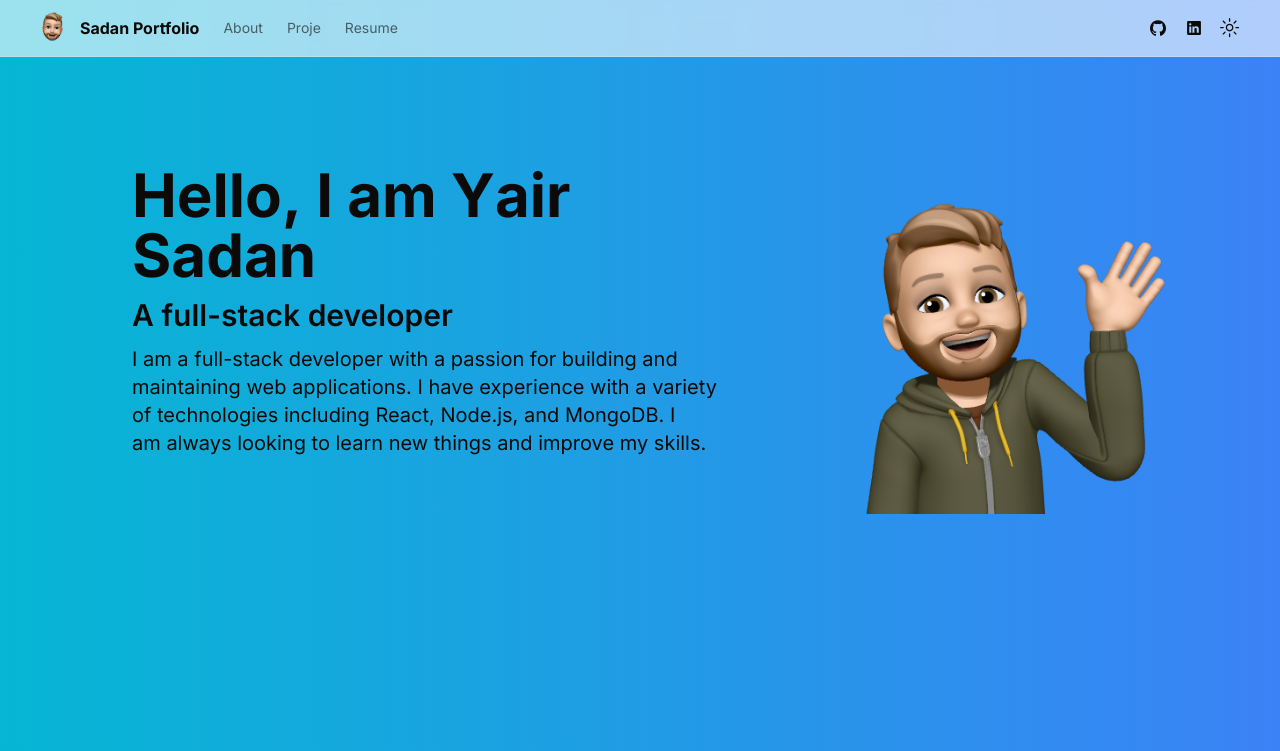
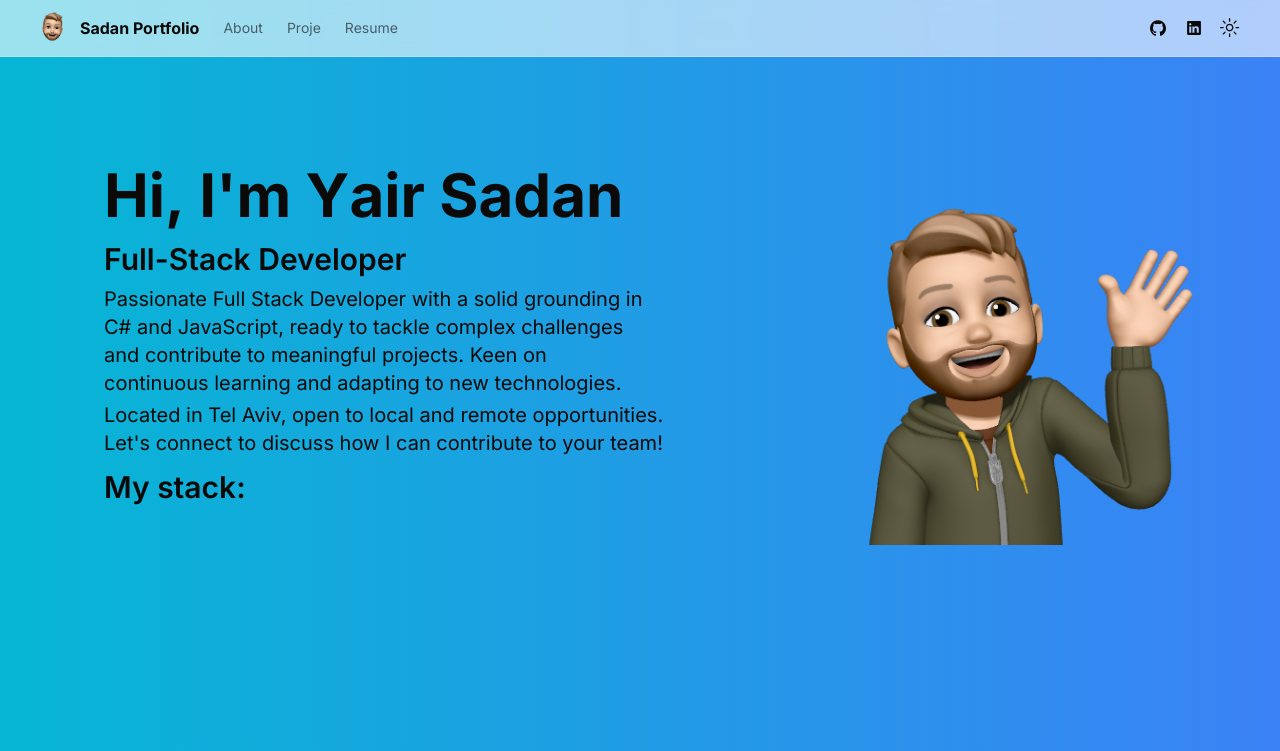
Before and after one commit to YairSadan/portfolio, a Next.js app: page / in a window 1280 px wide. Shown: the top 751 px of the page. Built offline with nearby package versions, Linux system fonts and the light colour scheme.

Commit message:
Update layout and about components

```diff
--- a/app/layout.tsx
+++ b/app/layout.tsx
@@ -12,8 +12,8 @@ export const fontSans = FontSans({
 });
 
 export const metadata: Metadata = {
-  title: "Create Next App",
-  description: "Generated by create next app",
+  title: "Yair Sadan - Portfolio",
+  description: "Yair Sadan's portfolio website",
 };
 
 export default function RootLayout({
--- a/components/about.tsx
+++ b/components/about.tsx
@@ -7,24 +7,29 @@ import UlAnimation from "./framer-components/ul-animation";
 
 export default function About() {
   return (
-    <div className="flex flex-row md:px-16 py-6">
-      <div className="flex flex-col md:p-5 gap-y-3">
+    <div className="flex flex-row py-6">
+      <div className="flex flex-col md:p-5">
         <AnimatedText
           el="h1"
-          text="Hello, I am Yair Sadan"
+          text="Hi, I'm Yair Sadan"
           once
           repeatDelay={10000}
-          className="text-2xl md:text-6xl font-bold"
+          className="text-2xl md:text-6xl font-bold mb-4"
         />
-        <h2 className="text-lg md:text-3xl font-semibold">
-          A full-stack developer
+        <h2 className="text-lg md:text-3xl font-semibold mb-2">
+          Full-Stack Developer
         </h2>
-        <p className="text-sm md:text-xl font-normal text-balance max-w-[700px]">
-          I am a full-stack developer with a passion for building and
-          maintaining web applications. I have experience with a variety of
-          technologies including React, Node.js, and MongoDB. I am always
-          looking to learn new things and improve my skills.
+        <p className="text-sm md:text-xl font-normal text-balance max-w-2xl mb-1">
+          Passionate Full Stack Developer with a solid grounding in C# and
+          JavaScript, ready to tackle complex challenges and contribute to
+          meaningful projects. Keen on continuous learning and adapting to new
+          technologies.
         </p>
+        <p className="text-sm md:text-xl font-normal text-balance max-w-2xl mb-3">
+          Located in Tel Aviv, open to local and remote opportunities. Let&apos;s
+          connect to discuss how I can contribute to your team!
+        </p>
+        <h3 className="text-lg md:text-3xl font-semibold">My stack:</h3>
         <UlAnimation elements={stack} />
       </div>
       <FlipAnimation>
```
